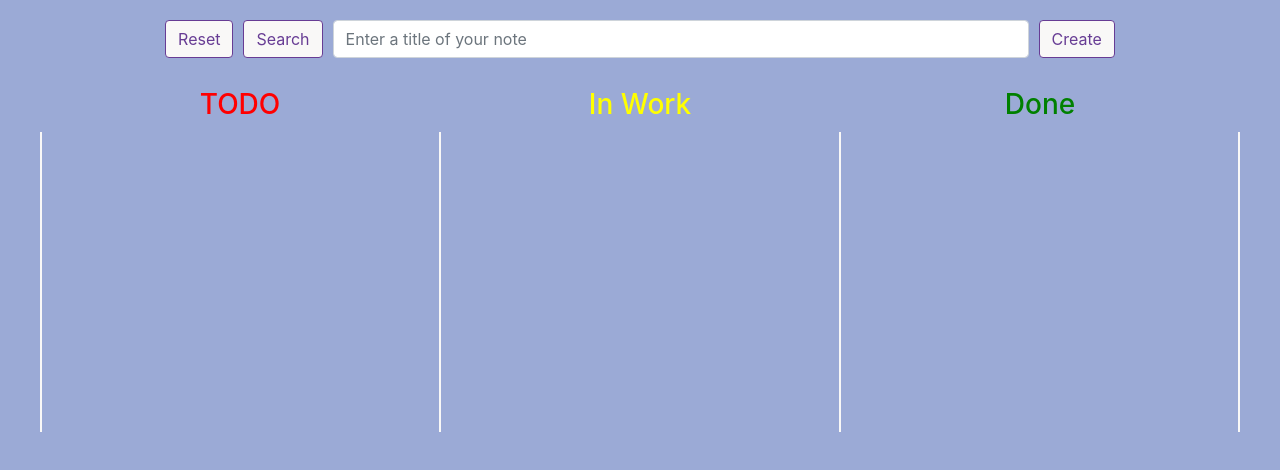
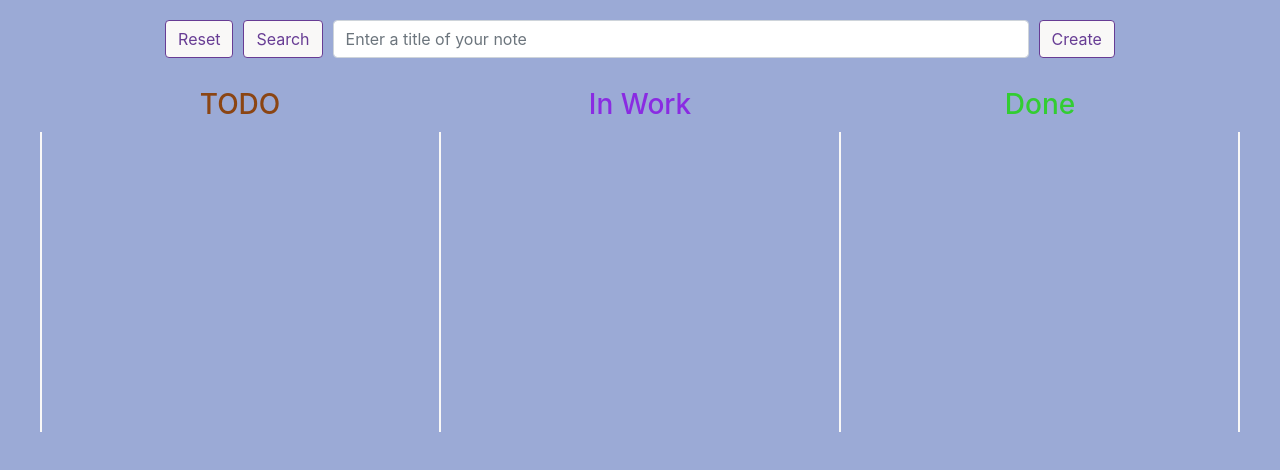
Before and after one commit to AntonAgaro/my-todo-list, a website: page app/index.html in a window 1280 px wide. Drawn offline with nearby package versions, Linux system fonts and the light colour scheme.

Commit message:
feat: change colors of cols titles and notes

```diff
--- a/app/scss/sections/_descr.scss
+++ b/app/scss/sections/_descr.scss
@@ -2,12 +2,12 @@
     margin-top: 10px;
     color: #f9f8f7;
     &__todo {
-        color: red;
+        color: SaddleBrown;
     }
     &__in-work {
-        color: yellow;
+        color: blueviolet;
     }
     &__done {
-        color: green;
+        color: limegreen;
     }
 }
--- a/app/scss/sections/_notes.scss
+++ b/app/scss/sections/_notes.scss
@@ -18,7 +18,7 @@
         gap: 5px;
         width: 100%;
         min-height: 100px;
-        background-color: white;
+        background-color: Gainsboro;
         border-radius: 10px;
         cursor: pointer;
         &--selected {
```
Also changed, not shown: app/css/style.min.css.
